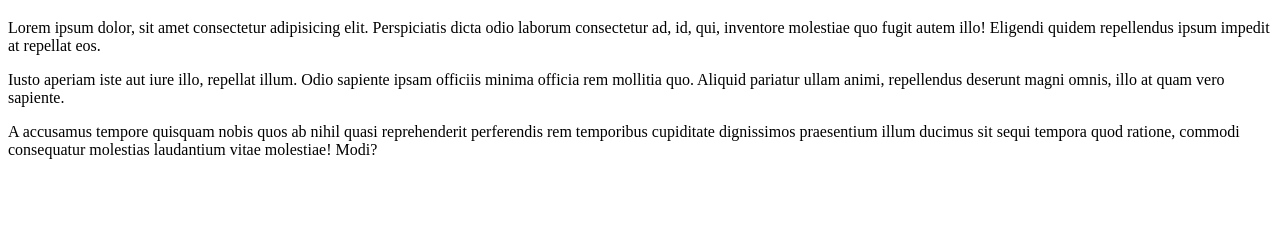
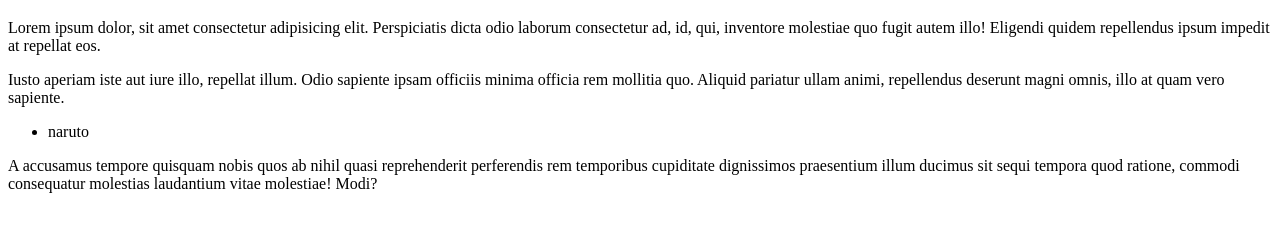
Before and after one commit to mistaguid/Odin-Po, a plain HTML site: page para.html in a window 1280 px wide. Shown: the part 61-292 px from the top of the page. Drawn offline with Linux system fonts and the light colour scheme.

Commit message:
Update para.html

```diff
--- a/para.html
+++ b/para.html
@@ -10,6 +10,7 @@
   <h1>Another page</h1>
   <p>Lorem ipsum dolor, sit amet consectetur adipisicing elit. Perspiciatis dicta odio laborum consectetur ad, id, qui, inventore molestiae quo fugit autem illo! Eligendi quidem repellendus ipsum impedit at repellat eos.</p>
   <p>Iusto aperiam iste aut iure illo, repellat illum. Odio sapiente ipsam officiis minima officia rem mollitia quo. Aliquid pariatur ullam animi, repellendus deserunt magni omnis, illo at quam vero sapiente.</p>
+  <div><ul><li>naruto</li></ul></div>
   <p>A accusamus tempore quisquam nobis quos ab nihil quasi reprehenderit perferendis rem temporibus cupiditate dignissimos praesentium illum ducimus sit sequi tempora quod ratione, commodi consequatur molestias laudantium vitae molestiae! Modi?</p>
 </body>
 </html>
```
